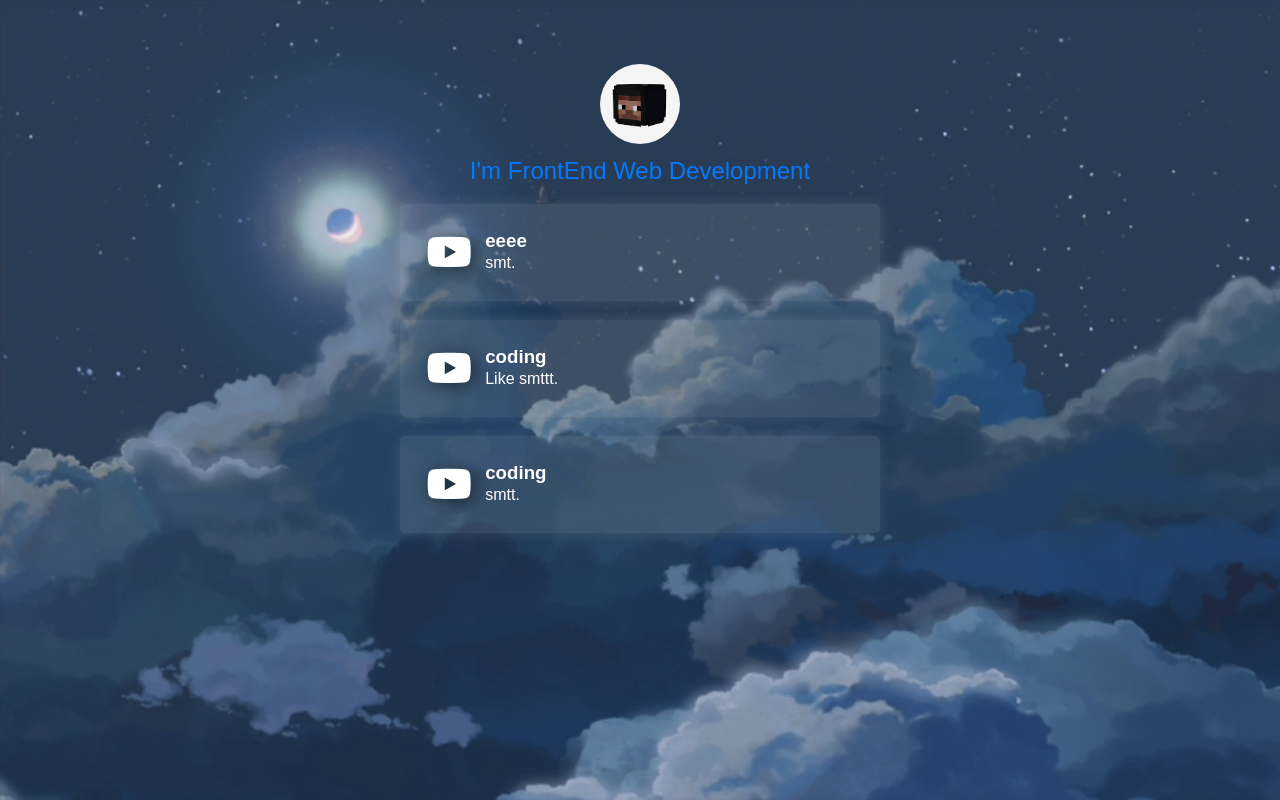
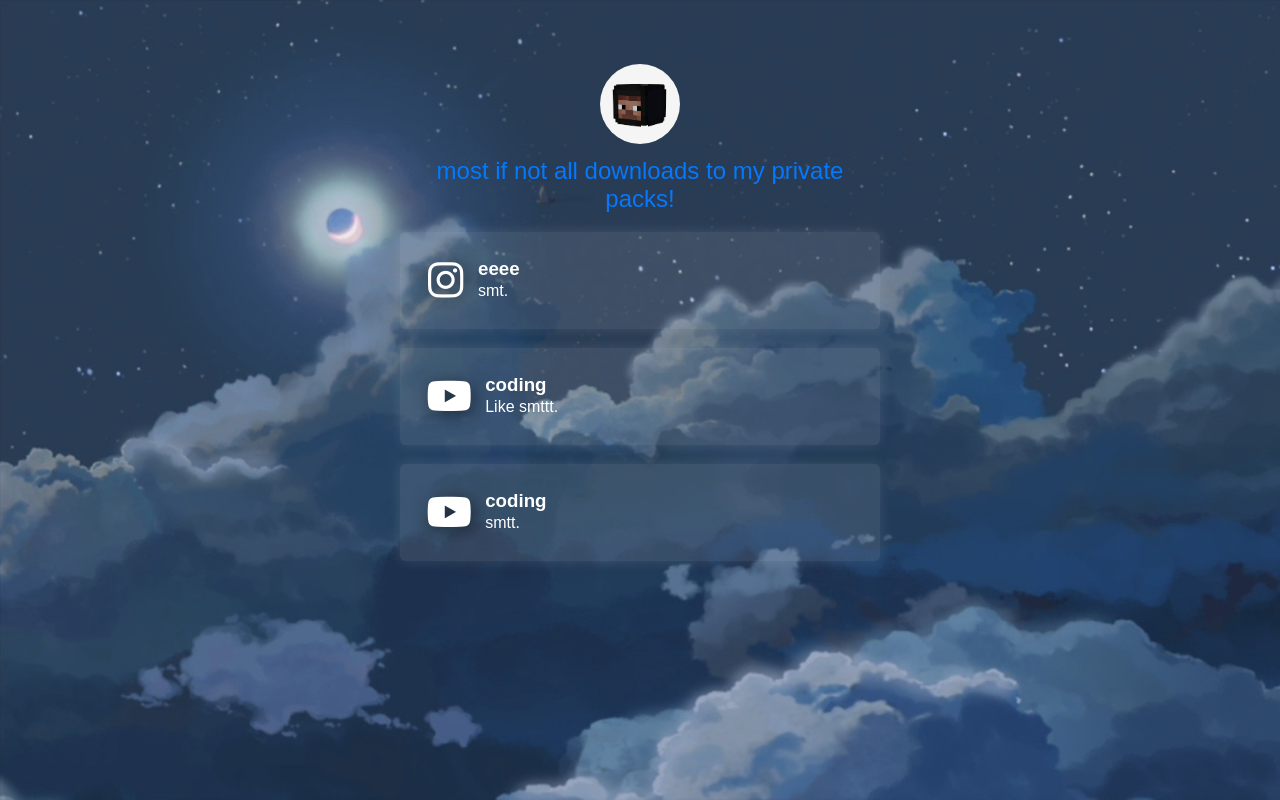
Before and after one commit to Treasureless/Treasureless.github.io, a plain HTML site: page index.html in a window 1280 px wide. Drawn offline with nearby package versions, Linux system fonts and the light colour scheme.

Commit message:
Update index.html

```diff
--- a/index.html
+++ b/index.html
@@ -5,7 +5,7 @@
     <meta charset="UTF-8" />
     <meta http-equiv="X-UA-Compatible" content="IE=edge" />
     <meta name="viewport" content="width=device-width, initial-scale=1.0" />
-    <title>LinkTree Clone</title>
+    <title>Treasureless (private packs)</title>
     <!--CSS Style-->
     <link rel="stylesheet" href="style.css" />
     <link href="https://fonts.googleapis.com/css?family=Montserrat:400,700" rel="stylesheet">
@@ -15,14 +15,14 @@
 
       <div class="head__section">
         <img src="1.png" alt="id image">
-        <p>I'm FrontEnd Web Development</p>
+        <p> most if not all downloads to my private packs!</p>
       </div>
 
       <div class="social__links">
         <ul id="item">
 
           <li class="instagram"><a href="#">
-              <i class="fa fa-youtube"></i>
+              <i class="fa fa-instagram"></i>
               <span>
                 <h3>eeee</h3>
                 <p>smt.</p>
```
